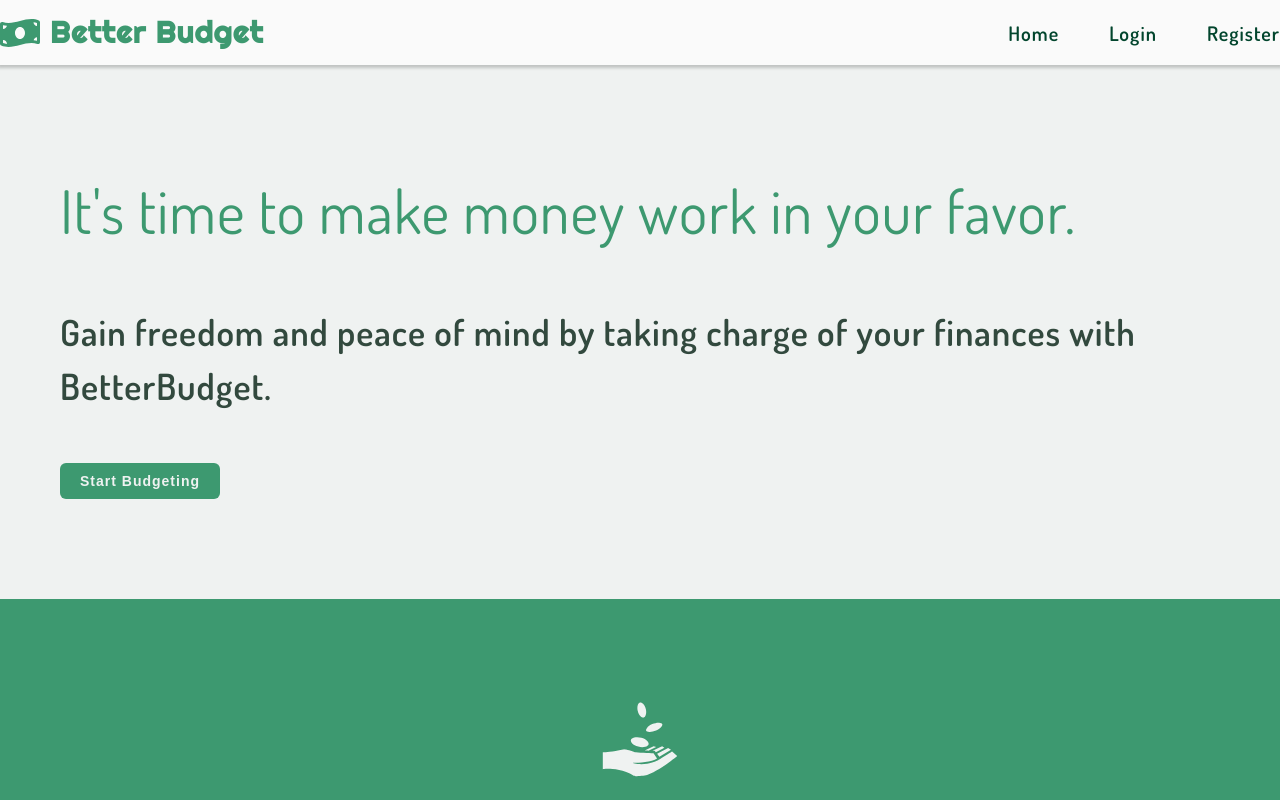
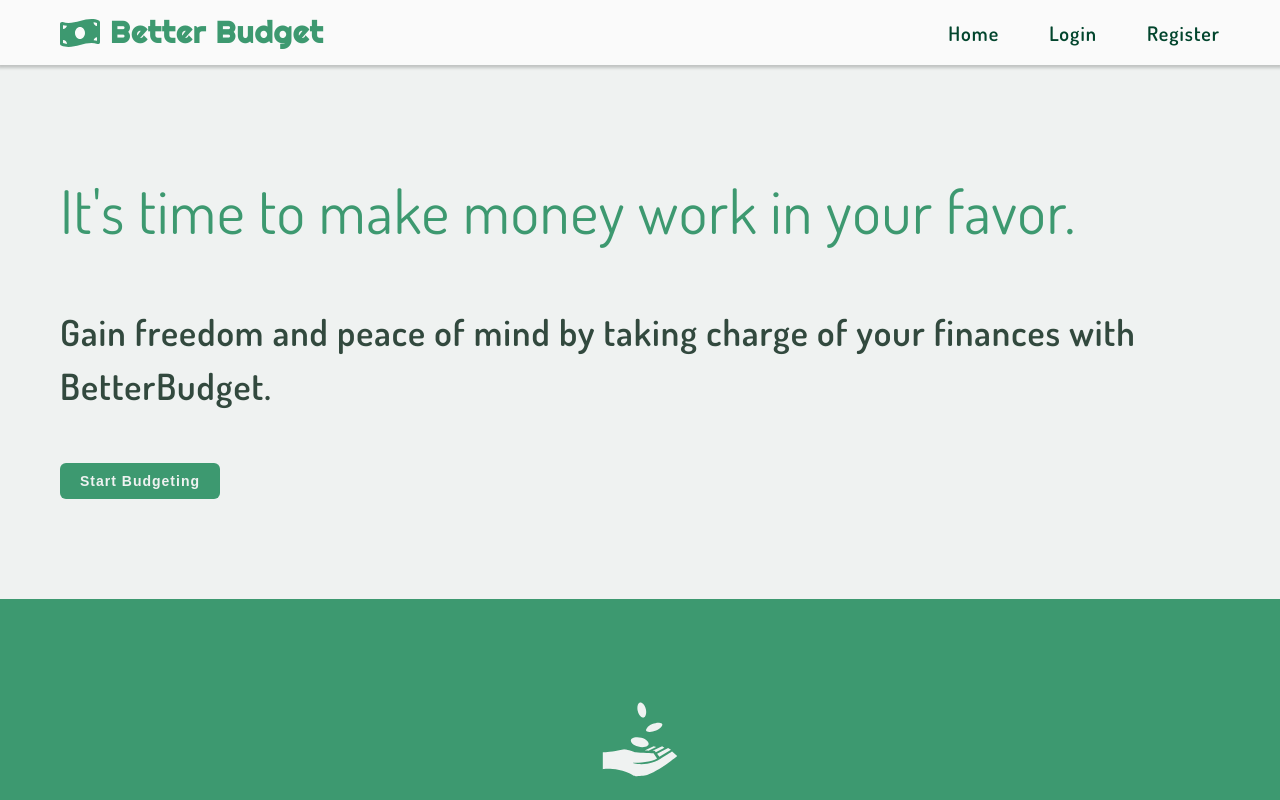
Before and after one commit to JohnSebastian3/better-budget, a React (Create React App) app in the folder client/: page / in a window 1280 px wide. Shown: the top 800 px of the page. Built offline with nearby package versions, Linux system fonts and the light colour scheme; no server answers; a web font is replaced by a local one.

Commit message:
Add wrapper div

```diff
--- a/client/src/components/NavBar/NavBar/NavBar.tsx
+++ b/client/src/components/NavBar/NavBar/NavBar.tsx
@@ -3,18 +3,20 @@ import { Link } from "react-router-dom";
 import MobileNav from "../MobileNav/MobileNav";
 import Nav from "../Nav/Nav";
 import style from "./NavBar.module.css";
-import {FaMoneyBillWave} from 'react-icons/fa';
+import { FaMoneyBillWave } from "react-icons/fa";
 export default function NavBar() {
   return (
     <div className={style["nav-container"]}>
-      <div className={style['nav-container__logo-container']}>
-        <Link to={"/"} className={style["logo"]}>
-          <FaMoneyBillWave color="#3D9970" size='40px'/>
-          <span>Better Budget</span>
-        </Link>
+      <div className={style['nav-content']}>
+        <div className={style["nav-container__logo-container"]}>
+          <Link to={"/"} className={style["logo"]}>
+            <FaMoneyBillWave color="#3D9970" size="40px" />
+            <span>Better Budget</span>
+          </Link>
+        </div>
+        <MobileNav />
+        <Nav />
       </div>
-      <MobileNav />
-      <Nav />
     </div>
   );
 }
```
